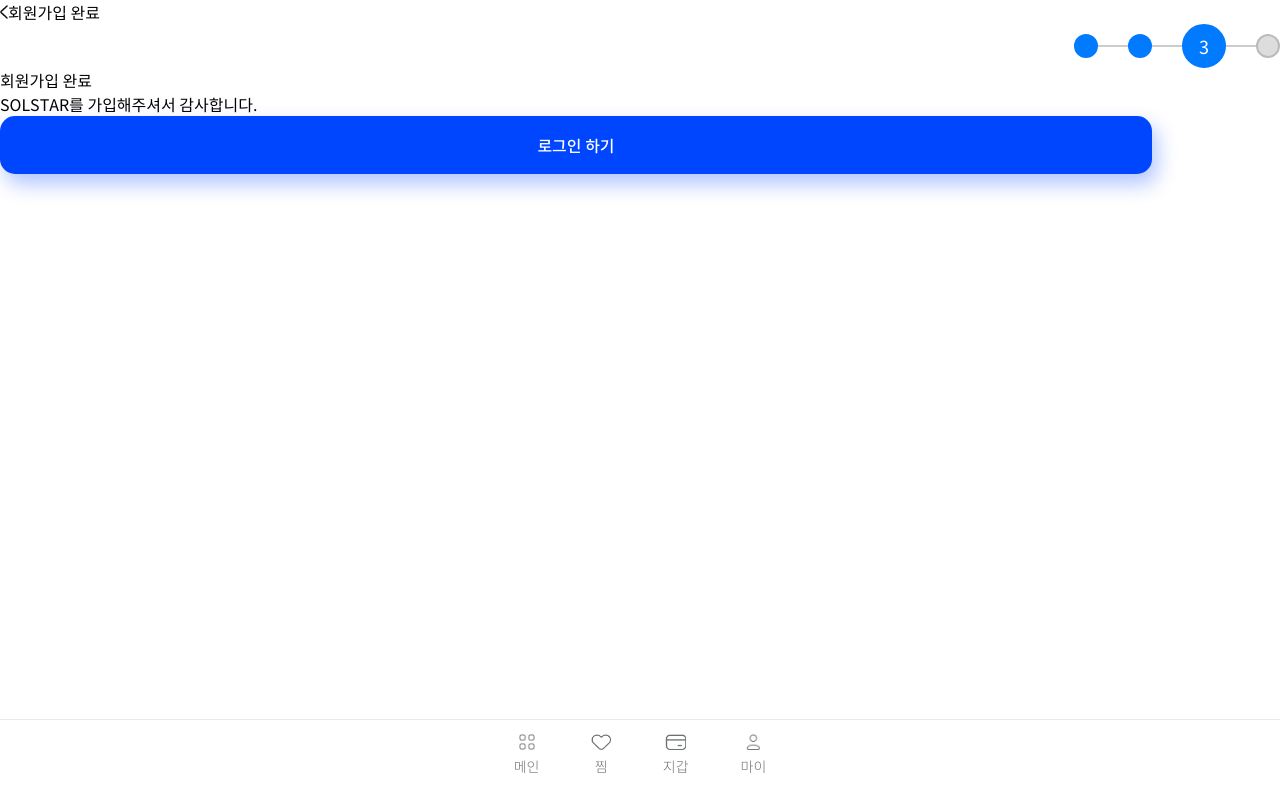
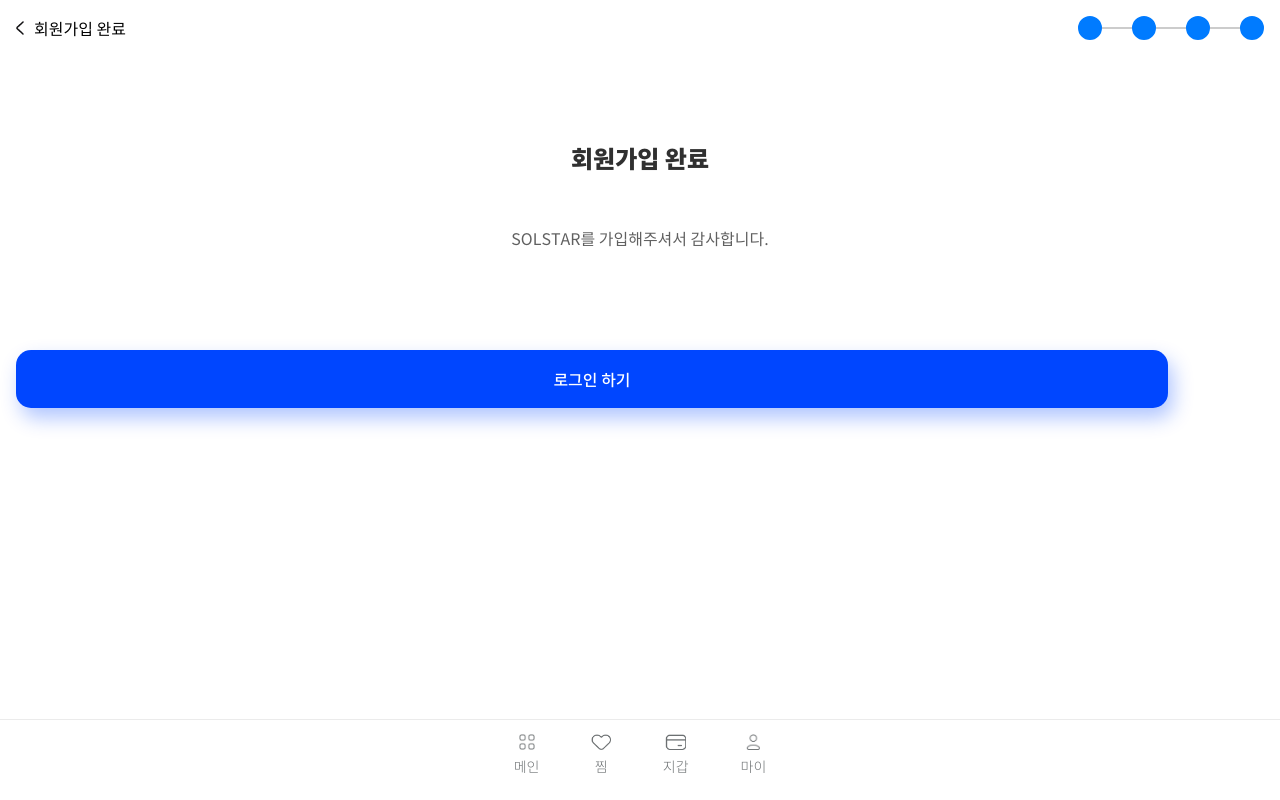
Before and after one commit to S0LStar/SOLStar, a React (Vite) app in the folder frontend/solstar/: page /signup/created in a window 1280 px wide. Built offline with nearby package versions, Linux system fonts and the light colour scheme.

Commit message:
Feat: 회원가입 성공 구현

```diff
--- a/frontend/solstar/src/components/signup/accountRegist/CreatedAccount.css
+++ b/frontend/solstar/src/components/signup/accountRegist/CreatedAccount.css
@@ -0,0 +1,57 @@
+.created-container {
+  padding: 16px;
+  /* width: 360px; */
+}
+
+.created-header {
+  display: flex;
+  justify-content: space-between;
+  align-items: center;
+  margin-bottom: 20px;
+}
+
+.created-header img {
+  margin-right: 10px;
+  height: 14px;
+}
+
+.created-header-backInfo {
+  min-width: 120px;
+  font-size: 16px;
+}
+
+.created-message {
+  text-align: center;
+  margin: 100px 0;
+}
+
+.created-message h2 {
+  font-size: 24px;
+  color: #303030;
+  margin-bottom: 10px;
+}
+
+.created-message p {
+  font-size: 16px;
+  color: #606060;
+  margin-top: 50px;
+}
+
+.created-login-button {
+  width: 90%;
+  height: 50px;
+  background-color: #007bff;
+  color: #fff;
+  border: none;
+  border-radius: 25px;
+  font-size: 18px;
+  cursor: pointer;
+  box-shadow: 0 4px 8px rgba(0, 0, 0, 0.2);
+  margin-top: 20px;
+  text-align: center;
+}
+
+.created-login-button:disabled {
+  background-color: #c0c0c0;
+  cursor: not-allowed;
+}
--- a/frontend/solstar/src/components/signup/accountRegist/CreatedAccount.jsx
+++ b/frontend/solstar/src/components/signup/accountRegist/CreatedAccount.jsx
@@ -4,50 +4,43 @@ import { useNavigate, useLocation } from 'react-router-dom';
 import ProgressBar from '../accountRegist/ProgressBar';
 import LeftVector from '../../../assets/common/LeftVector.png';
 import WideButton from '../../common/WideButton';
-import CircleX from '../../../assets/signup/CircleX.png';
 
 function CreatedAccount() {
   const navigate = useNavigate();
-  const location = useLocation(); // Use useLocation to get the passed state
-  const [currentStep] = useState(3);
-  const account = location.state?.account || {}; // Retrieve the account data from location.state safely
+  const location = useLocation();
+  const [currentStep] = useState(5);
+  const account = location.state?.account || {};
 
-  const [nextActive, setNextActive] = useState(false); // 다음 버튼 활성화 상태
+  const [nextActive, setNextActive] = useState(false);
 
-  // 모든 필드가 채워졌는지 확인
+  // Check if all fields are filled
   useEffect(() => {
     const isFormComplete = Boolean(account.accountHolder);
     setNextActive(isFormComplete);
   }, [account]);
 
-  // Input change handler
-  const handleChange = (e) => {
-    // Assuming we need to handle changes within this component
-    const { id, value } = e.target;
-    setAccount((prevAccount) => ({
-      ...prevAccount,
-      [id]: value,
-    }));
-  };
-
   return (
     <>
-      <div>
-        <div>
-          <div>
+      <div className="created-container">
+        <div className="created-header">
+          <div className="created-header-backInfo">
             <img src={LeftVector} alt="뒤로가기" onClick={() => navigate(-1)} />
             회원가입 완료
           </div>
           <ProgressBar currentStep={currentStep} />
         </div>
 
-        <div>회원가입 완료</div>
-        <div>SOLSTAR를 가입해주셔서 감사합니다.</div>
+        <div className="created-message">
+          <h2>회원가입 완료</h2>
+          <p>SOLSTAR를 가입해주셔서 감사합니다.</p>
+        </div>
+
         <WideButton
           isActive={true}
           onClick={() => {
-            navigate('/signup/created');
+            navigate('/login');
           }}
+          className="created-login-button"
         >
           로그인 하기
         </WideButton>
--- a/frontend/solstar/src/components/signup/accountRegist/ResetPassword.css
+++ b/frontend/solstar/src/components/signup/accountRegist/ResetPassword.css
@@ -47,7 +47,7 @@
   background-color: #007bff; /* Blue for active */
 }
 
-.resetpass-container .keypad {
+.keypad {
   width: 300px;
   display: grid;
   grid-template-columns: repeat(3, 1fr);
@@ -58,7 +58,7 @@
   margin: 0 auto;
 }
 
-.resetpass-container .keypad-button {
+.keypad-button {
   width: 70px;
   height: 70px;
   background-color: #f5f5f5;
@@ -72,11 +72,11 @@
   justify-content: center;
 }
 
-.resetpass-container .keypad-button.small-text {
+.keypad-button.small-text {
   font-size: 14px; /* Apply smaller font size to '전체 삭제' button */
 }
 
-.resetpass-container .keypad-button:active {
+.keypad-button:active {
   background-color: #ddd;
 }
 
--- a/frontend/solstar/src/components/signup/accountRegist/ResetPassword.jsx
+++ b/frontend/solstar/src/components/signup/accountRegist/ResetPassword.jsx
@@ -1,4 +1,4 @@
-import './SetPassword.css';
+import './ResetPassword.css';
 import { useState, useEffect } from 'react';
 import { useNavigate, useLocation } from 'react-router-dom';
 import ProgressBar from '../accountRegist/ProgressBar';
@@ -86,7 +86,7 @@ function ResetPassword() {
           isActive={nextActive}
           onClick={() => {
             if (nextActive) {
-              navigate('/signup/reset', { state: { account, password } });
+              navigate('/signup/created', { state: { account, password } });
             }
           }}
           className="resetpass-next-button"
```
